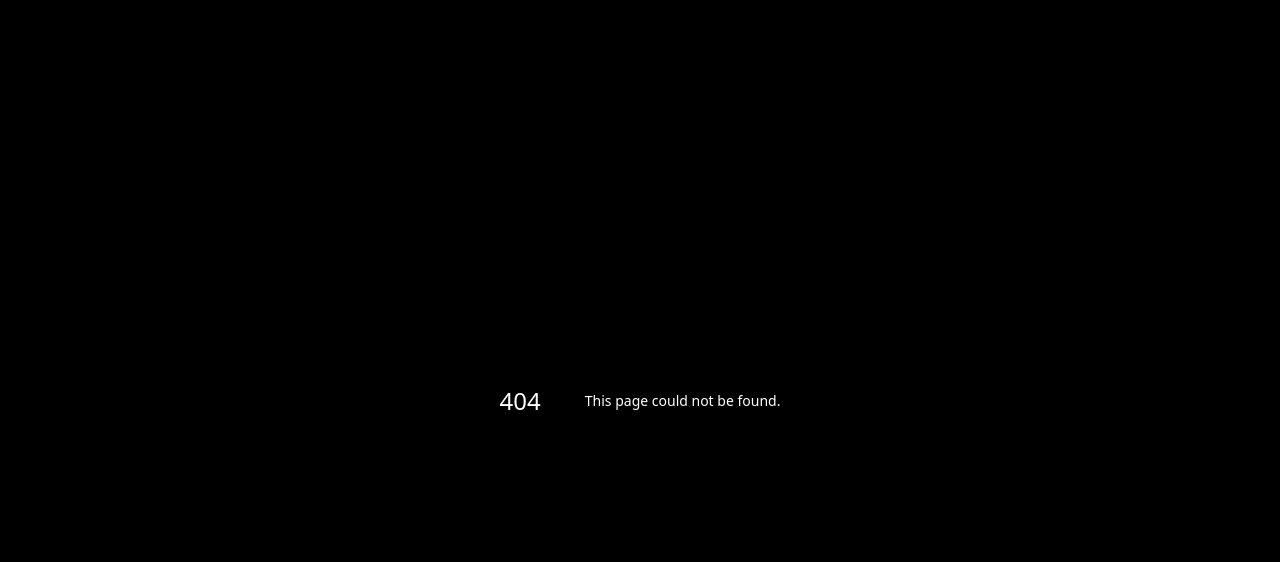
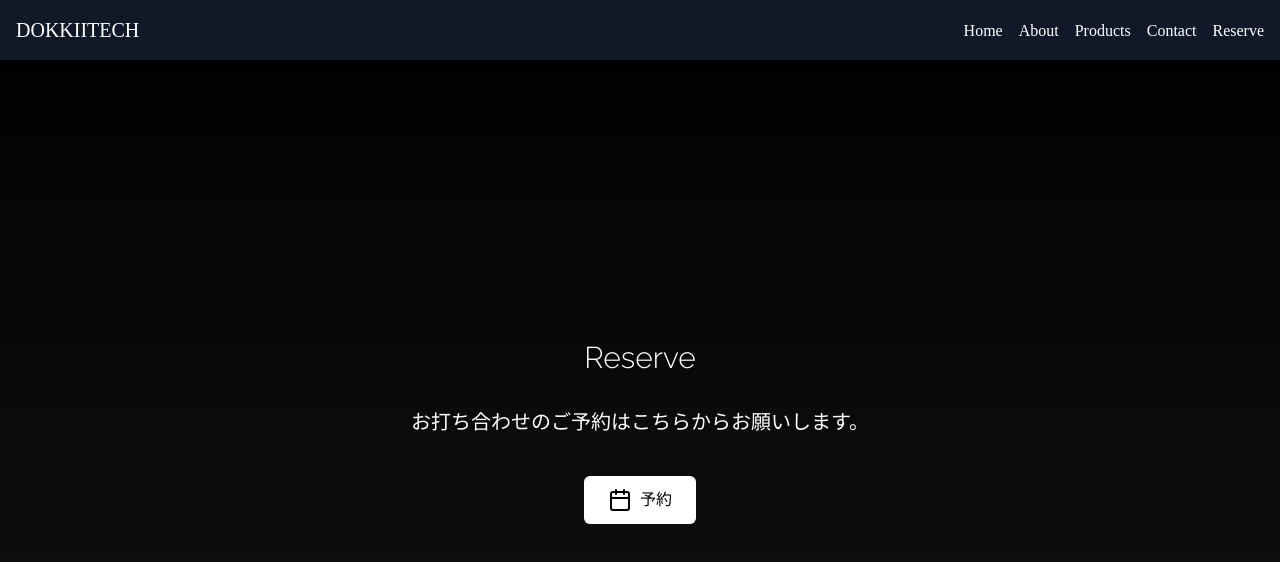
Before and after one commit to dokkiitech/portfoliosite, a Next.js app: page /reserve in a window 1280 px wide. Before the commit this address had no page. Shown: the top 562 px of the page. Built offline with nearby package versions, Linux system fonts and the light colour scheme.

Commit message:
update site

```diff
--- a/package.json
+++ b/package.json
@@ -7,7 +7,8 @@
     "build": "next build",
     "start": "next start",
     "lint": "next lint",
-      "export": "next build && next export"
+      "export": "next build && next export",
+    "deploy": "npm run build && git add . && git commit -m 'update site' && git push origin main"
     },
   "engines": {
     "node": ">=20"
--- a/src/app/page.tsx
+++ b/src/app/page.tsx
@@ -32,6 +32,14 @@ export default function Home() {
                                 Contact
                             </Link>
                         </li>
+                        <li>
+                            <Link
+                                href="/reserve"
+                                className="font-dot text-white text-lg sm:text-xl hover:text-gray-300 transition-colors duration-300"
+                            >
+                                Reserve
+                            </Link>
+                        </li>
                     </ul>
                 </nav>
             </div>
--- /dev/null
+++ b/src/app/reserve/page.tsx
@@ -0,0 +1,25 @@
+import Header from "../../components/Header"
+import { Calendar } from "lucide-react"
+
+export default function Reserve() {
+    return (
+        <div className="min-h-screen flex flex-col">
+            <Header />
+            <main className="flex-grow flex items-center justify-center p-8">
+                <div className="max-w-2xl text-center">
+                    <h1 className="text-3xl font-dot mb-8">Reserve</h1>
+                    <p className="text-xl font-jp mb-10">お打ち合わせのご予約はこちらからお願いします。</p>
+                    <a
+                        href="https://calendar.app.google/36ZkSsxR12yCumsC7"
+                        target="_blank"
+                        rel="noopener noreferrer"
+                        className="inline-flex items-center bg-white text-black font-dot py-3 px-6 rounded-md hover:bg-gray-200 transition-colors duration-300"
+                    >
+                        <Calendar className="mr-2" />
+                        予約
+                    </a>
+                </div>
+            </main>
+        </div>
+    )
+}
--- a/src/components/Header.tsx
+++ b/src/components/Header.tsx
@@ -27,6 +27,7 @@ export default function Header() {
         { href: "/about", label: "About" },
         { href: "/products", label: "Products" },
         { href: "/contact", label: "Contact" },
+        { href: "/reserve", label: "Reserve" },
     ]
 
     return (
```
Also changed, not shown: 18 other files (tests, documents, lock files or other folders).
